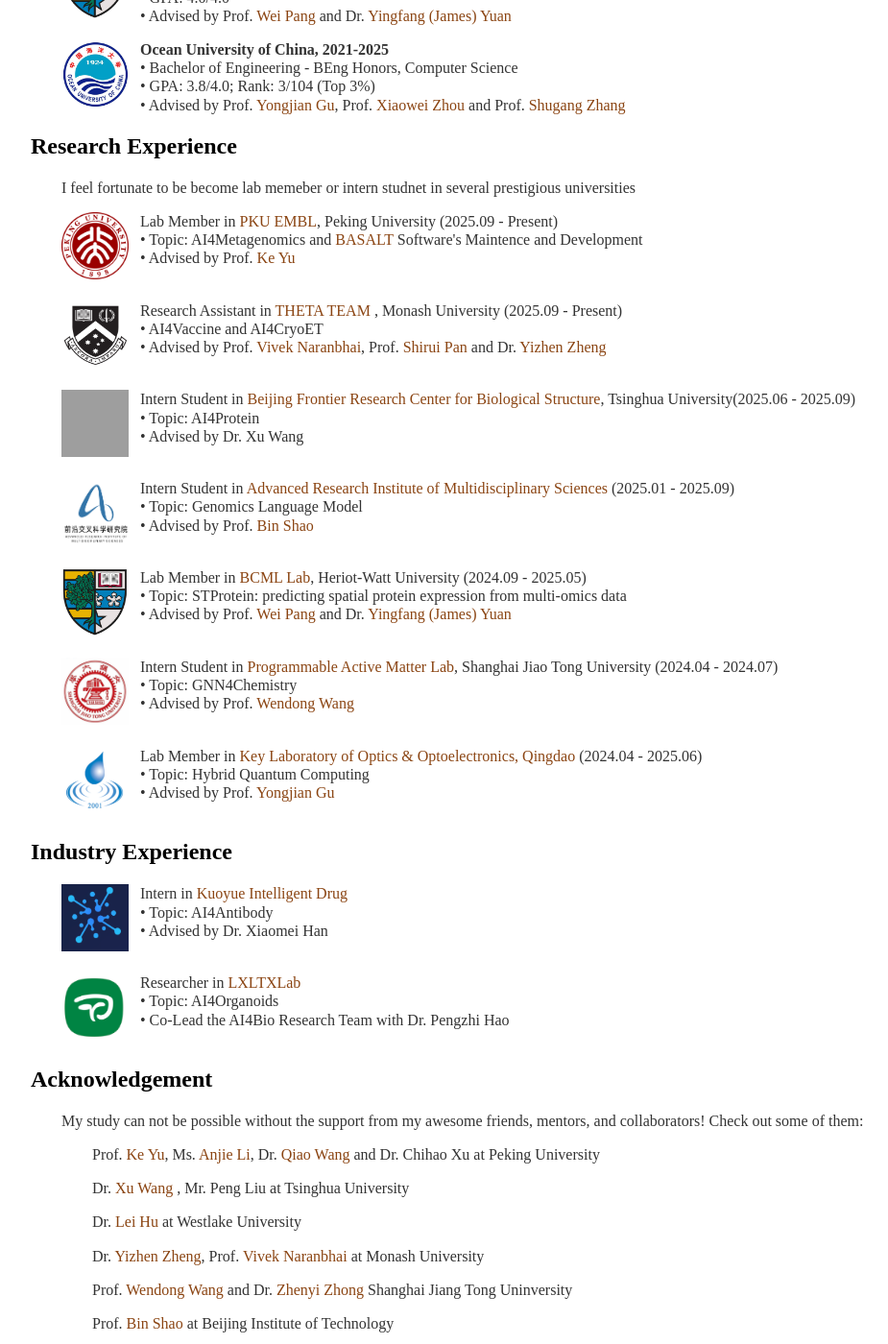
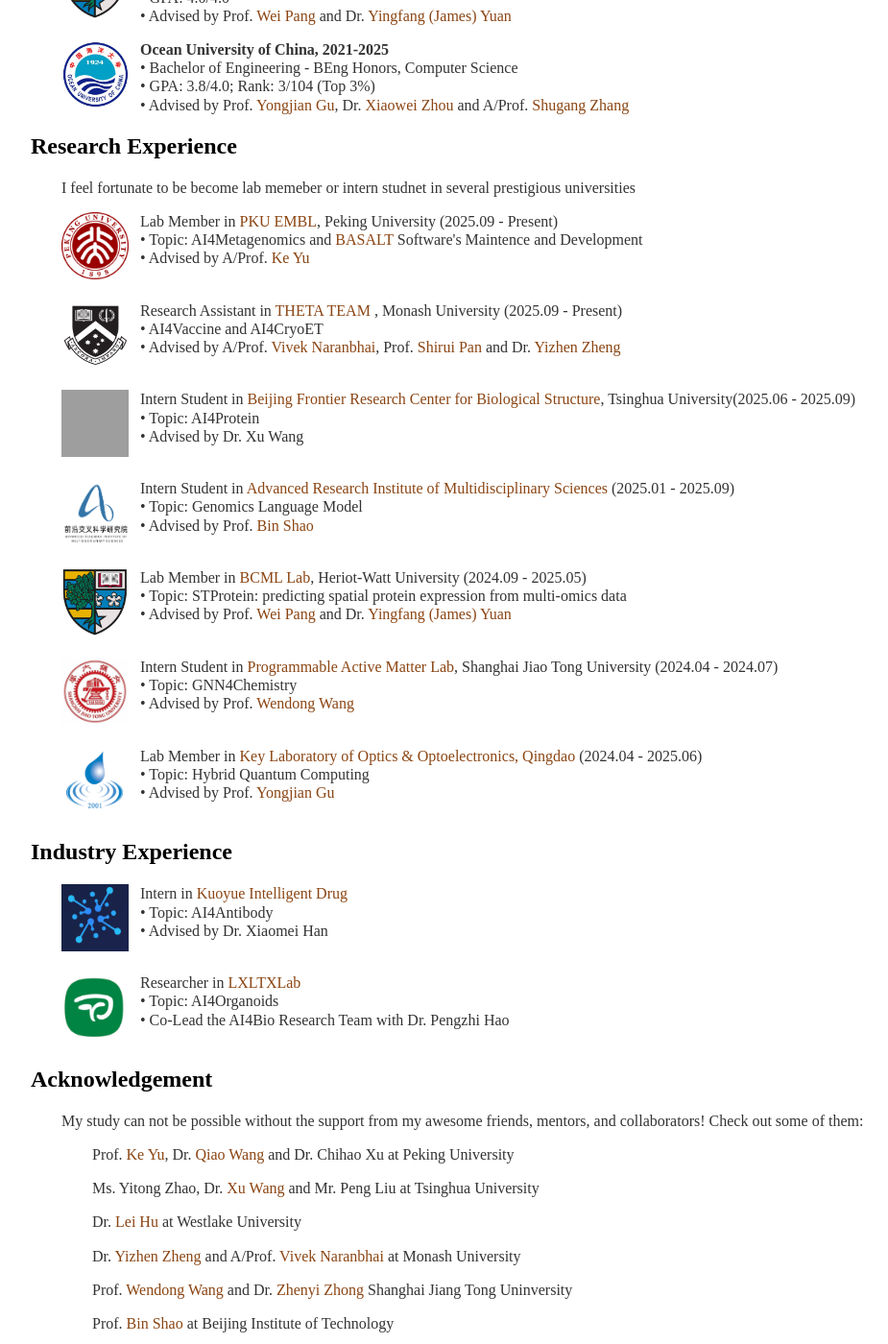
Before and after one commit to zhaorui-bi/zhaorui-bi.github.io, a Jekyll site: the page built from index.html, in a window 1280 px wide and 1400 px high, scrolled down 1188 px. Shown: the whole window at 96% size, without its empty margins (160-1085 px from the left). Built offline with Jekyll 4.4.1, drawn with Linux system fonts in a browser that asks for light colours; some of the changed text lies outside the part shown; grey boxes are pictures that could not be loaded.

Commit message:
update_1_2

```diff
--- a/index.html
+++ b/index.html
@@ -106,7 +106,7 @@
 			&nbsp&nbsp <b>Peking University, 2025-2028  </b><br>
 			&nbsp&nbsp &bull; Master of Philosophy - MPhil, Bioenergy Engineering<br>
 			&nbsp&nbsp &bull; GPA: x.x/4.0 <br>
-			&nbsp&nbsp &bull; Advised by Prof.<a href="https://see.pkusz.edu.cn/info/1012/1454.htm"> Ke Yu</a> <br>
+			&nbsp&nbsp &bull; Advised by A/Prof.<a href="https://see.pkusz.edu.cn/info/1012/1454.htm"> Ke Yu</a> <br>
 		</p>
 
 		<p style="margin-left: 2em;">
@@ -122,7 +122,7 @@
 			&nbsp&nbsp <b>Ocean University of China, 2021-2025 </b><br>
 			&nbsp&nbsp &bull; Bachelor of Engineering - BEng Honors, Computer Science<br>
 			&nbsp&nbsp &bull; GPA: 3.8/4.0; Rank: 3/104 (Top 3%) <br>
-			&nbsp&nbsp &bull; Advised by Prof.<a href="https://it.ouc.edu.cn/gyj"> Yongjian Gu</a>, Prof. <a href="https://zxwedu.github.io/">Xiaowei Zhou</a> and Prof. <a href="https://scholar.google.com/citations?user=KwqkiqsAAAAJ&hl=en">Shugang Zhang</a><br>
+			&nbsp&nbsp &bull; Advised by Prof.<a href="https://it.ouc.edu.cn/gyj"> Yongjian Gu</a>, Dr. <a href="https://zxwedu.github.io/">Xiaowei Zhou</a> and A/Prof. <a href="https://scholar.google.com/citations?user=KwqkiqsAAAAJ&hl=en">Shugang Zhang</a><br>
 		</p>
 
 		<!-- <p style="margin-left: 2em;">
@@ -141,14 +141,14 @@
 			<img src="/img/pku.png" align="left" width="70" height="70"/>
 			&nbsp&nbsp  Lab Member in <a href="https://embl-pku.github.io/">PKU EMBL</a>, Peking University (2025.09 - Present) <br>
 			&nbsp&nbsp &bull; Topic: AI4Metagenomics and <a href="https://github.com/EMBL-PKU/BASALT">BASALT</a> Software's Maintence and Development<br>
-			&nbsp&nbsp &bull; Advised by Prof.<a href="https://see.pkusz.edu.cn/info/1012/1454.htm"> Ke Yu</a><br>
+			&nbsp&nbsp &bull; Advised by A/Prof.<a href="https://see.pkusz.edu.cn/info/1012/1454.htm"> Ke Yu</a><br>
 			<br>
 		</p>
 		<p style="margin-left: 2em;">
 			<img src="/img/monash.png" align="left" width="70" height="70"/>
 			&nbsp&nbsp  Research Assistant in <a href="https://www.thetateam.net/">THETA TEAM </a>, Monash University (2025.09 - Present) <br>
 			&nbsp&nbsp &bull; AI4Vaccine and AI4CryoET<br>
-			&nbsp&nbsp &bull; Advised by Prof.<a href="https://research.monash.edu/en/persons/vivek-naranbhai"> Vivek Naranbhai</a>, Prof.<a href="https://shiruipan.github.io/"> Shirui Pan</a> and Dr.<a href="https://scholar.google.com/citations?user=TtzA-90AAAAJ&hl=en"> Yizhen Zheng</a><br>
+			&nbsp&nbsp &bull; Advised by A/Prof.<a href="https://research.monash.edu/en/persons/vivek-naranbhai"> Vivek Naranbhai</a>, Prof.<a href="https://shiruipan.github.io/"> Shirui Pan</a> and Dr.<a href="https://scholar.google.com/citations?user=TtzA-90AAAAJ&hl=en"> Yizhen Zheng</a><br>
 			<br>
 		</p>
 		<p style="margin-left: 2em;">
@@ -215,13 +215,14 @@
 		<p style="text-indent: 2em;">
 			My study can not be possible without the support from my awesome friends, mentors, and collaborators! Check out some of them: </p>
 		<p style="margin-left: 4em;">
-			Prof.<a href="https://see.pkusz.edu.cn/info/1012/1454.htm"> Ke Yu</a>, Ms. <a href="https://scholar.google.com/citations?user=WsNZshQAAAAJ&hl=zh-CN">Anjie Li</a>, Dr. <a href="https://github.com/qiaowang2001">Qiao Wang</a> and Dr. Chihao Xu at Peking University</p>
+			Prof.<a href="https://see.pkusz.edu.cn/info/1012/1454.htm"> Ke Yu</a>, Dr. <a href="https://github.com/qiaowang2001">Qiao Wang</a> and Dr. Chihao Xu at Peking University</p>
 		<p style="margin-left: 4em;">
-			Dr.<a href="https://jlu-wangxu.github.io/index.html"> Xu Wang </a>, Mr. Peng Liu at Tsinghua University </p>
+			Ms. Yitong Zhao, Dr.<a href="https://jlu-wangxu.github.io/index.html"> Xu Wang </a>and Mr. Peng Liu at Tsinghua University </p>
 		<p style="margin-left: 4em;">
 			Dr.<a href="https://dbinary.github.io"> Lei Hu</a> at Westlake University </p>
 		<p style="margin-left: 4em;">
-			Dr.<a href="https://scholar.google.com/citations?user=TtzA-90AAAAJ&hl=en"> Yizhen Zheng</a>, Prof.<a href="https://research.monash.edu/en/persons/vivek-naranbhai"> Vivek Naranbhai</a> at Monash University </p>
+			Dr.<a href="https://scholar.google.com/citations?user=TtzA-90AAAAJ&hl=en"> Yizhen Zheng</a> and
+			 A/Prof.<a href="https://research.monash.edu/en/persons/vivek-naranbhai"> Vivek Naranbhai</a> at Monash University </p>
 		<p style="margin-left: 4em;">
 			Prof.<a href="https://www.ji.sjtu.edu.cn/cn/about/faculty-staff/faculty-directory/faculty-detail/5279/"> Wendong Wang</a> and Dr. <a href="https://github.com/bellwithjustice">Zhenyi Zhong</a> Shanghai Jiang Tong Uninversity</p>
 		<p style="margin-left: 4em;">
@@ -229,7 +230,7 @@
 		<p style="margin-left: 4em;">
 			Prof.<a href="https://pangwei.eu.org"> Wei Pang</a>, Dr.<a href="https://yuanjames.github.io"> Yingfang (James) Yuan</a>, Dr. <a href="https://scholar.google.com/citations?user=kAMY-lYAAAAJ&hl=en">Yonghan Zhang</a>, Dr. <a href="https://cat-loves-donuts.github.io/">Kefan Chen</a> and Mr. Jinhe Tang at Heriot-Watt University</p>
 		<p style="margin-left: 4em;">
-			Prof.<a href="https://it.ouc.edu.cn/gyj"> Yongjian Gu</a>, Prof.<a href="https://it.ouc.edu.cn/zxw/list.htm"> Xiaowei Zhou</a>, Prof.<a href="https://it.ouc.edu.cn/zsg1/list.htm"> Shugang Zhang</a> and Mr. <a href="https://github.com/mengqi132">Yizhou Zhang</a> at Ocean University of China</p>
+			Prof.<a href="https://it.ouc.edu.cn/gyj"> Yongjian Gu</a>, Dr.<a href="https://it.ouc.edu.cn/zxw/list.htm"> Xiaowei Zhou</a>, A/Prof.<a href="https://it.ouc.edu.cn/zsg1/list.htm"> Shugang Zhang</a> and Mr. <a href="https://github.com/mengqi132">Yizhou Zhang</a> at Ocean University of China</p>
 <!-- 		<p style="margin-left: 4em;">
 			Dr.<a href="https://gaingod-xu.github.io/index_ABOUT.html"> Huao Xu</a> at Harvard University</p> -->
         <script type="text/javascript" id="mapmyvisitors" src="//mapmyvisitors.com/map.js?d=eTGGRHnRbNJ0tNcqHeh9Iu6hQE6YfGGtHGa0o02IJAs&cl=ffffff&w=a"></script>
```
Also changed, not shown: other parts of index.html (+1 -1 lines).
